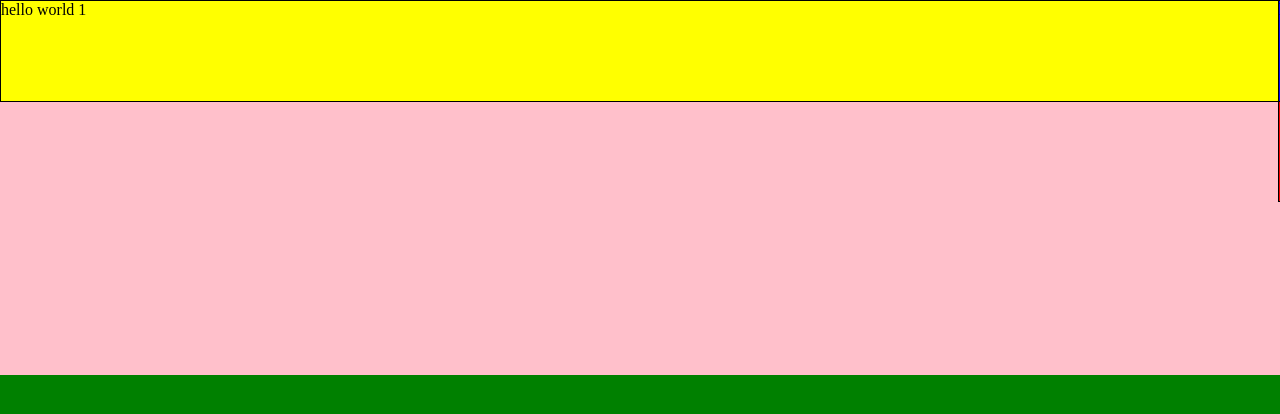
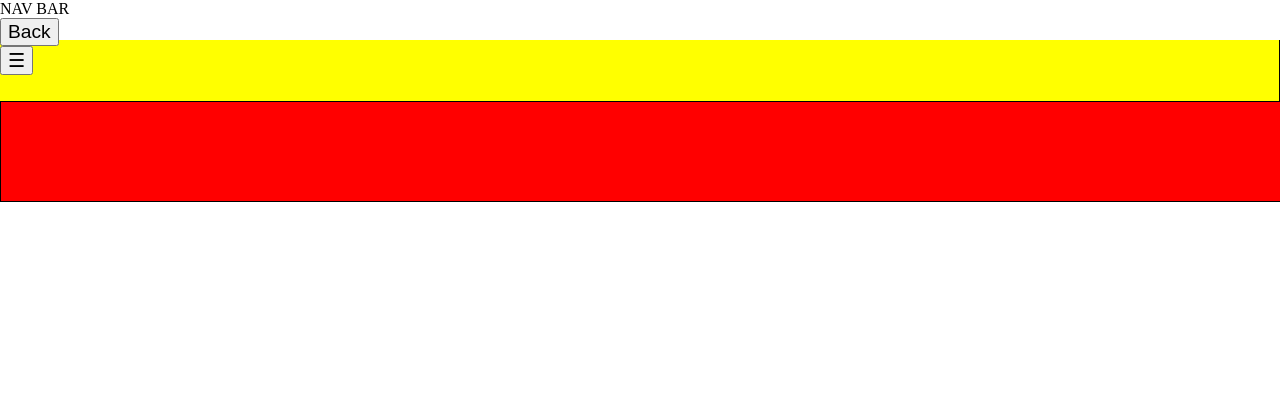
Before and after one commit to crmackay/batey-data-app, a plain HTML site: page form_app/client_side/index.html in a window 1280 px wide. Both pictures are taken after a click on the element 641 px from the left and 101 px from the top of the page. Drawn offline with Linux system fonts and the light colour scheme.

Commit message:
working on hidding/showing pages

```diff
--- a/form_app/client_side/css/styles.css
+++ b/form_app/client_side/css/styles.css
@@ -18,21 +18,20 @@ button {
     width:100%;
     height:100%;
     overflow:hidden;
-    background:green;
+    /*background:green;*/
     position:absolute;
     top:0;
     left:0;
 }
 .container {
-    width:200%;
+    width:100%;
     height:375px;
-    background-color:pink;
+    /*background-color:pink;*/
     position:absolute;
     top:0;
     left:0;
 }
 #page0 {
-    width:50%;
     height:200px;
     border-width:1px;
     border-style:solid;
@@ -40,7 +39,6 @@ button {
     background-color:red;
 }
 #page1 {
-    width:50%;
     height:100px;
     border-width:1px;
     border-style:solid;
@@ -49,30 +47,44 @@ button {
 
 }
 #page2 {
-    width:50%;
     height:100px;
     border-width:1px;
     border-style:solid;
     border-color:black;
     background-color:blue;
-    transition: 2s;
 }
 .visible {
     position:absolute;
+    width:100%;
     top:0;
-    left:0;
-    -webkit-transition: all 2s ease-out;
-       -moz-transition: all 2s ease-out;
-         -o-transition: all 2s ease-out;
-            transition: all 2s ease-out;
+    right:0;
+    -webkit-transition: all 500ms ease-out;
+       -moz-transition: all 500ms ease-out;
+         -o-transition: all 500ms ease-out;
+            transition: all 500ms ease-out;
+    z-index: 100;
 }
+
 .off-screen-right {
     position:absolute;
     top:0;
-    right:0%;
+    right:0;
+    width:0;
+
 }
-.off-screen-left {
+.off-screen-under {
     position:absolute;
     top:0;
-    left:0%;
+    left:0;
+   	z-index:-999;
+   	width:100%;
 }
+.top-nav {
+	position:fixed;
+	left:0;
+	top:0;
+	width:100%;
+	height: 40px;
+	z-index:200;
+	background-color: white;
+}
--- a/form_app/client_side/index.html
+++ b/form_app/client_side/index.html
@@ -38,6 +38,7 @@
 
 	<div class="screen">
 		<div class="top-nav">
+			NAV BAR
 			<div class="back-button">
 				<button>Back</button>
 			</div>
--- a/form_app/client_side/js/navigation.js
+++ b/form_app/client_side/js/navigation.js
@@ -15,24 +15,23 @@ function nav(){
 
 var i=0;
 
-var page_no="page"+i
+var page_no="page"+i;
 
-
-var get_page=document.getElementById(page_no);
+var current_page=document.getElementById(page_no);
 
 function nextPage() {
-		j=i+1
-		page_next="page"+j
-	if (document.getElementById(page_next))
+		j=i+1;
+		next_page="page"+j;
+	if (document.getElementById(next_page))
 	{
-		get_page.className="off-screen-right";
+		current_page.className="off-screen-under";
 		i++;
-		page_no="page"+(i);
-		get_page=document.getElementById(page_no);
-		get_page.className="visible";
-		get_page.addEventListener('click',nextPage);
+		page_no="page"+i;
+		current_page=document.getElementById(page_no);
+		current_page.className="visible";
+		current_page.addEventListener('click',nextPage);
 	}
 };
 
 
-get_page.addEventListener('click' ,nextPage);
+current_page.addEventListener('click' ,nextPage);
```
